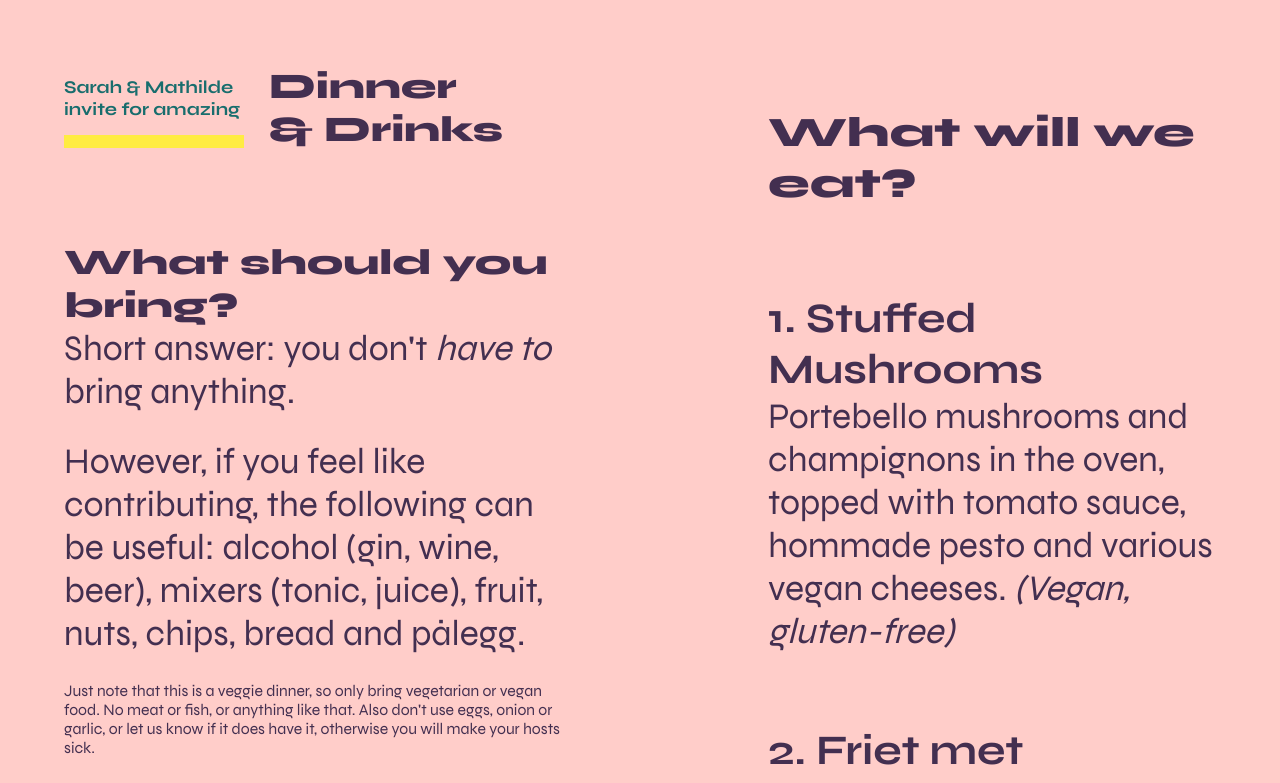
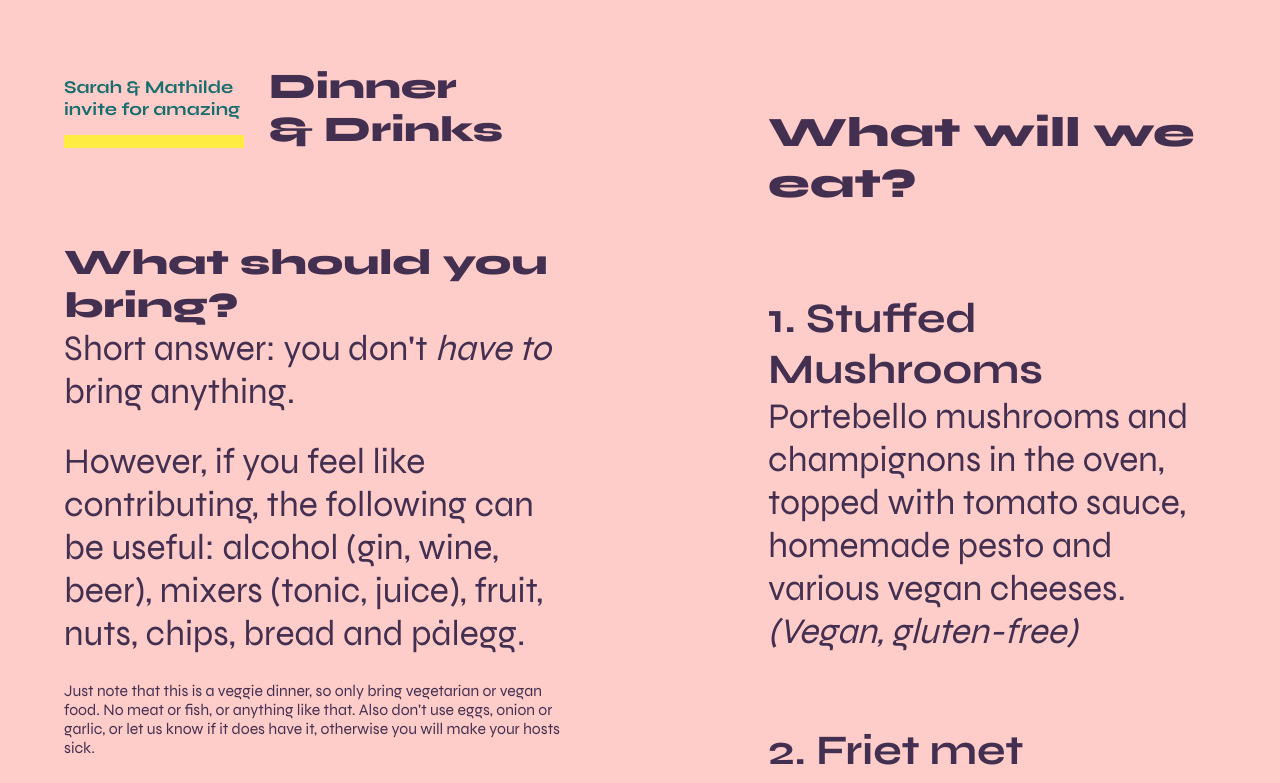
Before and after one commit to sarahfossheim/dinner-party-menu, a plain HTML site: page index.html in a window 1280 px wide. Shown: the top 783 px of the page. Drawn offline with Linux system fonts and the light colour scheme; files whose address does not match are found by name; a web font is replaced by a local one.

Commit message:
fix typo

```diff
--- a/index.html
+++ b/index.html
@@ -23,7 +23,7 @@
         1. Stuffed Mushrooms
       </h3>
       <p>
-        Portebello mushrooms and champignons in the oven, topped with tomato sauce, hommade pesto and various vegan cheeses.
+        Portebello mushrooms and champignons in the oven, topped with tomato sauce, homemade pesto and various vegan cheeses.
         <span class="menu-info">(Vegan, gluten-free)</span>
       </p>
 
```
